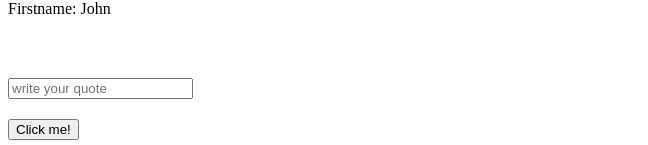
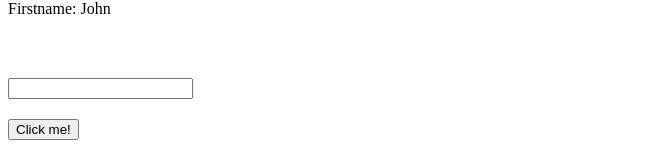
Before and after one commit to dinak77/Angular-Project, an Angular app: page / in a window 1280 px wide. Shown: the part 1007-1152 px from the top of the page, without its empty margins (0-648 px from the left). Built offline with nearby package versions, Linux system fonts and the light colour scheme.

Commit message:
fix beug user-profile

```diff
--- a/src/app/user-profile/user-profile.component.html
+++ b/src/app/user-profile/user-profile.component.html
@@ -3,5 +3,5 @@
 <p>Firstname: {{user.firstname}}</p>
 <p [style.visibility]="label"> Age: {{user.age}}</p>
 <p>{{user.quote}}</p>
-<h2><input [(ngModel)]="user.quote" placeholder="write your quote" /></h2>
+<h2><input [(ngModel)]="user.quote"></h2>
 <button mat-button (click)="onClickButton()">Click me!</button>
--- a/src/app/user-profile/user-profile.component.ts
+++ b/src/app/user-profile/user-profile.component.ts
@@ -1,6 +1,6 @@
 import { Component, EventEmitter, Input, Output, OnInit } from '@angular/core';
+import { User } from './user';
 
-import { User } from './user';
 @Component({
   selector: 'app-user-profile',
   templateUrl: './user-profile.component.html',
```
